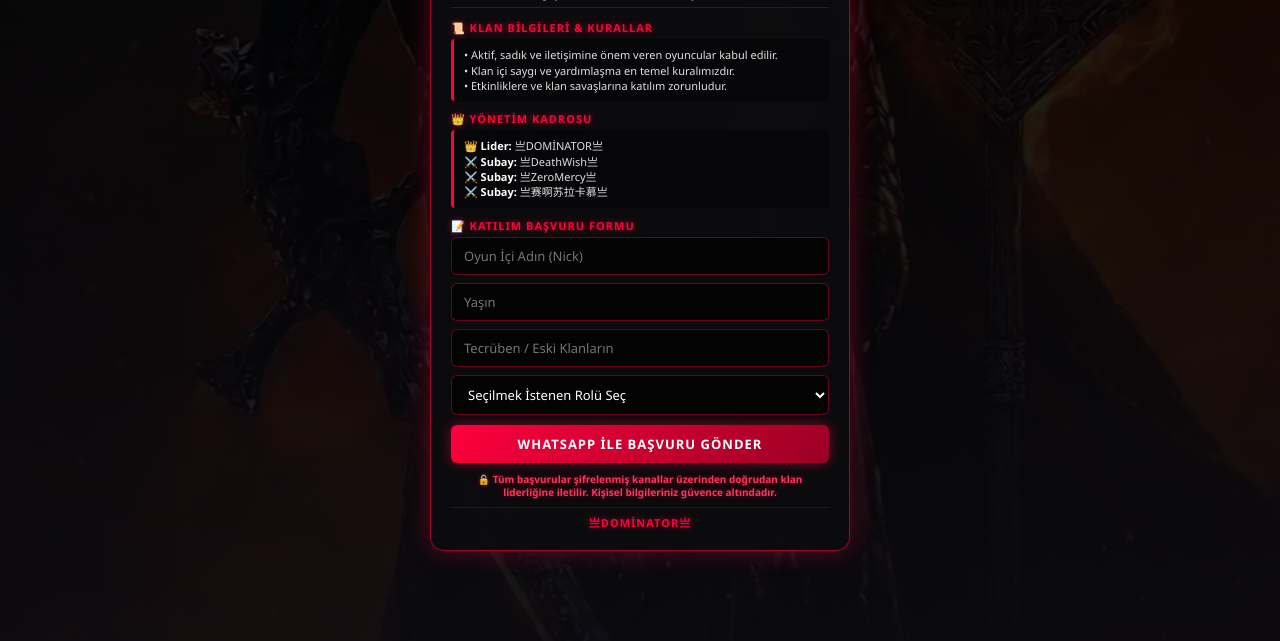
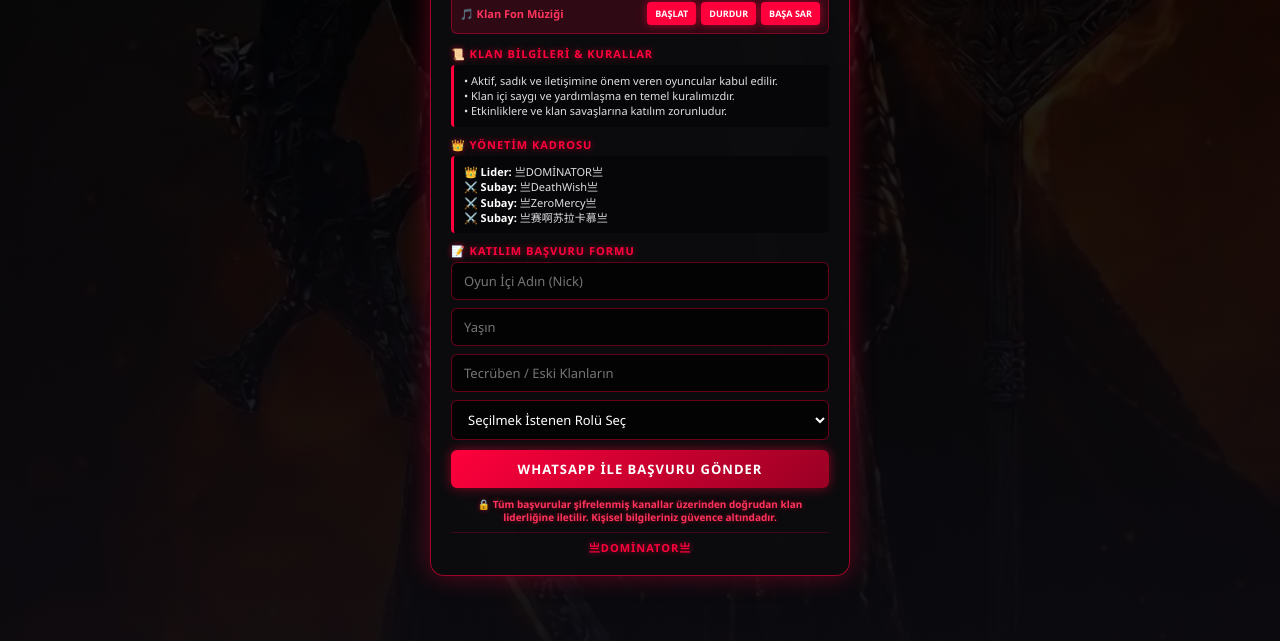
Before and after one commit to dominator000/sipahiler-klan, a plain HTML site: page index.html in a window 1280 px wide. Shown: the part 159-800 px from the top of the page. Drawn offline with Linux system fonts and the light colour scheme.

Commit message:
Implement music control panel in index.html
Added a music control panel with play, pause, and restart buttons, and integrated audio playback functionality.

```diff
--- a/index.html
+++ b/index.html
@@ -45,10 +45,45 @@
         .clan-motto {
             font-size: 11px;
             color: #b8b8b8;
-            margin-bottom: 12px;
+            margin-bottom: 10px;
             font-style: italic;
             border-bottom: 1px solid rgba(255, 0, 60, 0.3);
             padding-bottom: 6px;
+        }
+        /* Müzik Kontrol Paneli */
+        .music-bar {
+            background: rgba(255, 0, 60, 0.15);
+            border: 1px solid rgba(255, 0, 60, 0.4);
+            border-radius: 6px;
+            padding: 8px;
+            margin-bottom: 12px;
+            display: flex;
+            align-items: center;
+            justify-content: space-between;
+            font-size: 11px;
+            color: #ff335b;
+            font-weight: bold;
+        }
+        .music-buttons {
+            display: flex;
+            gap: 5px;
+        }
+        .music-btn {
+            background: #ff003c;
+            color: #fff;
+            border: none;
+            padding: 5px 8px;
+            border-radius: 4px;
+            font-size: 9px;
+            font-weight: bold;
+            cursor: pointer;
+            text-transform: uppercase;
+            box-shadow: 0 0 8px rgba(255, 0, 60, 0.6);
+            transition: 0.3s;
+        }
+        .music-btn:hover {
+            background: #ff1a4e;
+            box-shadow: 0 0 12px rgba(255, 0, 60, 0.9);
         }
         .section-title {
             color: #ff003c;
@@ -98,7 +133,7 @@
             border-color: #ff003c;
             box-shadow: 0 0 10px rgba(255, 0, 60, 0.7);
         }
-        button {
+        button[type="submit"] {
             background: linear-gradient(135deg, #ff003c, #990024);
             color: white;
             border: none;
@@ -113,7 +148,7 @@
             box-shadow: 0 0 12px rgba(255, 0, 60, 0.5);
             margin-top: 2px;
         }
-        button:hover {
+        button[type="submit"]:hover {
             background: linear-gradient(135deg, #ff1a4e, #cc0030);
             box-shadow: 0 0 20px rgba(255, 0, 60, 0.8);
         }
@@ -142,6 +177,21 @@
     <div class="container">
         <h1>亗SİPAHİLER亗</h1>
         <div class="clan-motto">"Zirve geçici bir hevestir, ben nirvana'yı kalıcı kıldım."</div>
+
+        <!-- Müzik Kontrol Paneli (Başlat, Durdur, Başa Sar) -->
+        <div class="music-bar">
+            <span>🎵 Klan Fon Müziği</span>
+            <div class="music-buttons">
+                <button class="music-btn" onclick="playMusic()">Başlat</button>
+                <button class="music-btn" onclick="pauseMusic()">Durdur</button>
+                <button class="music-btn" onclick="restartMusic()">Başa Sar</button>
+            </div>
+        </div>
+
+        <!-- Gizli Ses Oynatıcı (loop özelliği ile otomatik tekrarlar) -->
+        <audio id="clanAudio" loop>
+            <source src="sarki.mp3" type="audio/mp3">
+        </audio>
 
         <div class="section-title">📜 Klan Bilgileri & Kurallar</div>
         <div class="info-box">
@@ -174,18 +224,35 @@
             <button type="submit">WhatsApp ile Başvuru Gönder</button>
         </form>
 
-        <!-- Güvenlik ve Gizlilik Uyarısı -->
         <div class="security-notice">
             🔒 Tüm başvurular şifrelenmiş kanallar üzerinden doğrudan klan liderliğine iletilir. Kişisel bilgileriniz güvence altındadır.
         </div>
 
-        <!-- Şekilli İmza -->
         <div class="site-owner">
             亗DOMİNATOR亗
         </div>
     </div>
 
     <script>
+        const audio = document.getElementById("clanAudio");
+
+        function playMusic() {
+            audio.play().catch(error => {
+                console.log("Ses oynatılamadı:", error);
+            });
+        }
+
+        function pauseMusic() {
+            audio.pause();
+        }
+
+        function restartMusic() {
+            audio.currentTime = 0;
+            audio.play().catch(error => {
+                console.log("Ses oynatılamadı:", error);
+            });
+        }
+
         function sendToWhatsApp(event) {
             event.preventDefault();
 
```
